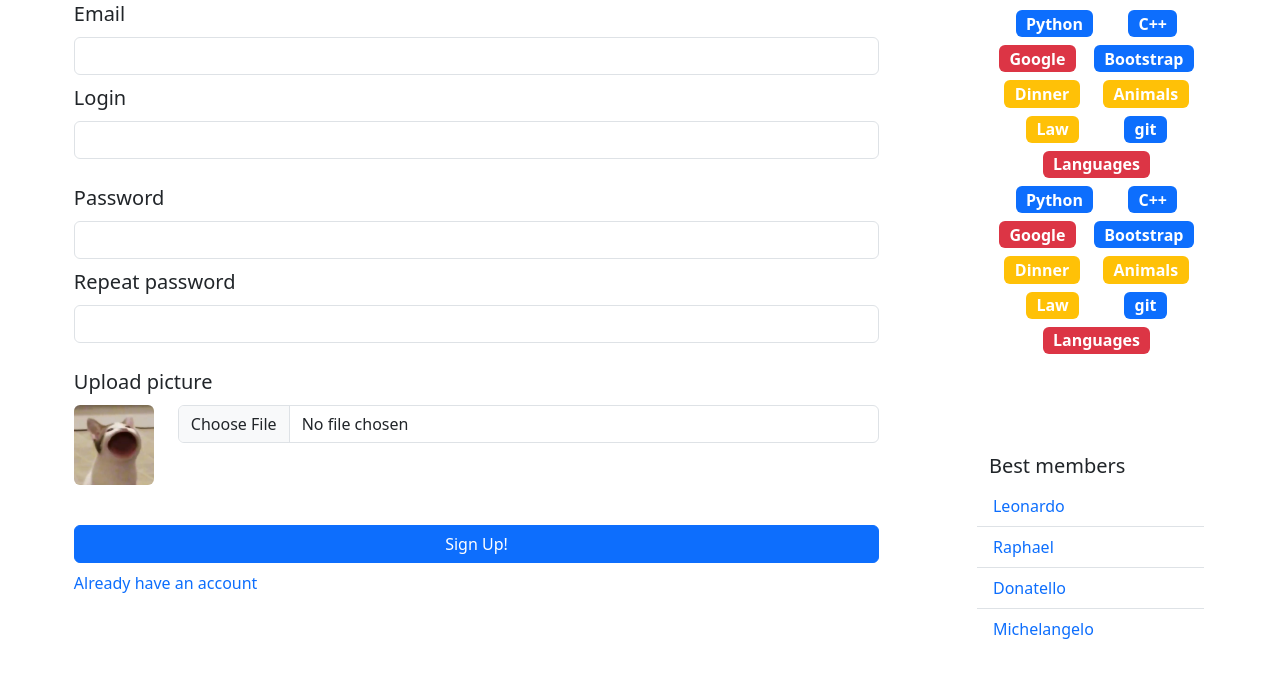
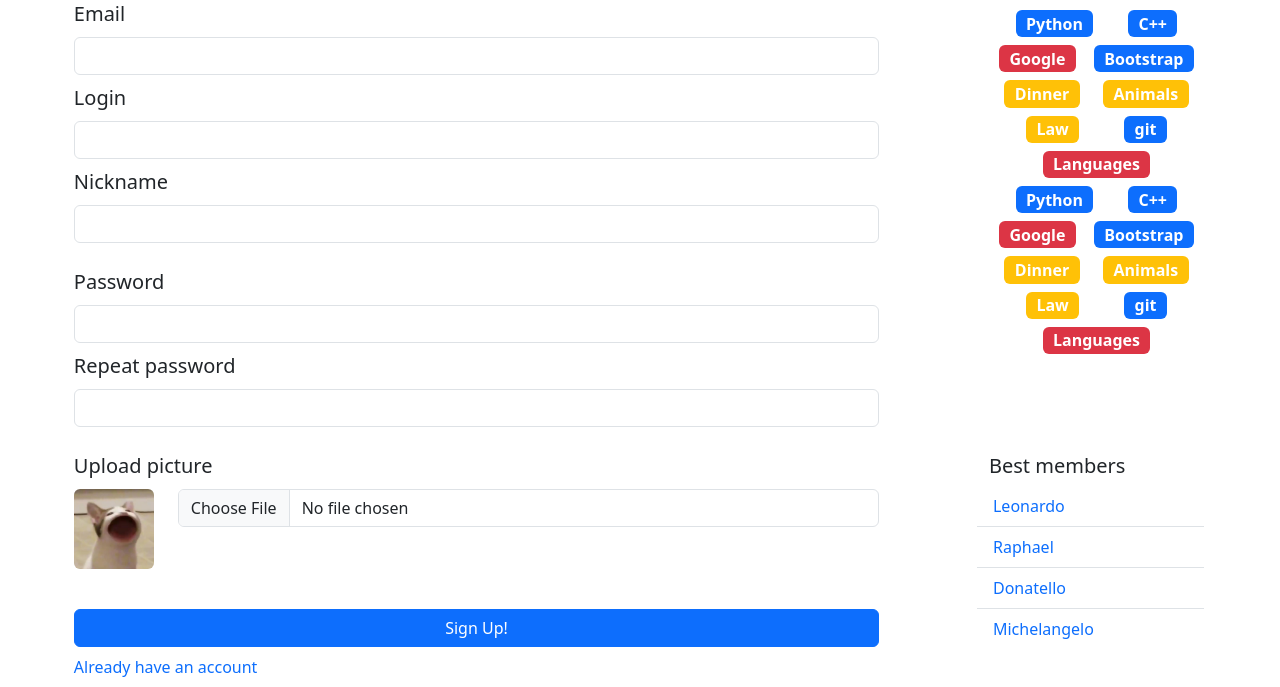
Before and after one commit to Bopster410/web_dz_project, a Python web app: template templates/signup.html in a window 1280 px wide. Shown: the part 168-855 px from the top of the page. Run offline with Jinja, Linux system fonts and the light colour scheme; the template is opened without the code that fills it, so the values that code supplies are empty.

Commit message:
Added nickname to registration form

```diff
--- a/templates/signup.html
+++ b/templates/signup.html
@@ -45,13 +45,21 @@
                     <label for="emailField" class="form-label fs-5">Email</label>
                     <input type="text" class="form-control  has-validation" id="emailField" required>
                     <div class="invalid-feedback">
+                        User with this email is already registered!
+                    </div>
+                </div>
+
+                <div class="mb-2">
+                    <label for="loginField" class="form-label fs-5">Login</label>
+                    <input type="text" class="form-control  has-validation" id="loginField" required>
+                    <div class="invalid-feedback">
                         This field is required!
                     </div>
                 </div>
 
                 <div class="mb-4">
-                    <label for="loginField" class="form-label fs-5">Login</label>
-                    <input type="text" class="form-control  has-validation" id="loginField" required>
+                    <label for="nicknameField" class="form-label fs-5">Nickname</label>
+                    <input type="text" class="form-control  has-validation" id="nicknameField" required>
                     <div class="invalid-feedback">
                         This field is required!
                     </div>
```
